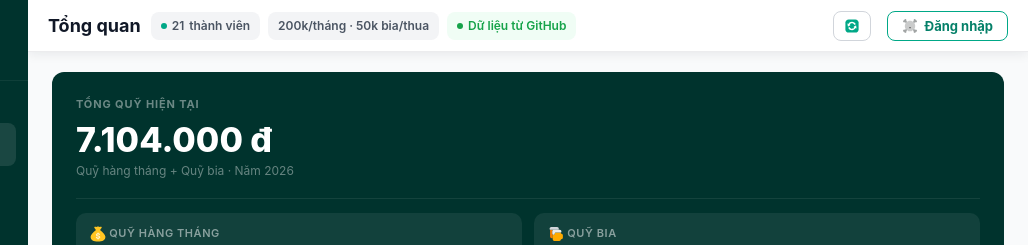
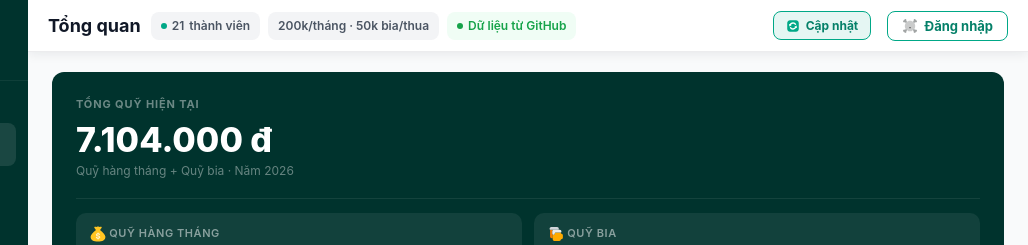
Before and after one commit to ductran146/fc-sunday, a plain HTML site: page index.html in a window 1280 px wide. Shown: the top 245 px of the page, 252-1280 px from the left. Drawn offline with nearby package versions, Linux system fonts and the light colour scheme; a web font is replaced by a local one.

Commit message:
Add files via upload

```diff
--- a/app.js
+++ b/app.js
@@ -367,18 +367,21 @@ function _initPWA() {
 }
 
 async function refreshData() {
-  const btn = $el('btn-refresh');
-  if (btn) { btn.textContent = '⏳'; btn.disabled = true; }
+  const btn   = $el('btn-refresh');
+  const label = $el('refresh-label');
+  if (btn)   btn.disabled = true;
+  if (label) label.textContent = 'Đang tải...';
   const ok = await fetchRemote();
   if (ok) {
     updateDataBadge();
     updateSidebarBadges();
     if (window.renderAll) renderAll();
-    showToast('✅ Đã tải dữ liệu mới nhất', 'green');
+    showToast('✅ Đã cập nhật dữ liệu mới nhất', 'green');
   } else {
     showToast('⚠ Không thể tải — dùng dữ liệu cũ', 'default');
   }
-  if (btn) { btn.textContent = '🔄'; btn.disabled = false; }
+  if (btn)   btn.disabled = false;
+  if (label) label.textContent = 'Cập nhật';
 }
 
 /* ─── PERSISTENCE ────────────────────────────── */
--- a/index.html
+++ b/index.html
@@ -76,7 +76,11 @@
         </div>
         <button class="btn btn-p btn-sm tb-desktop-only" id="btn-gh-sync" onclick="syncToGitHub()" style="display:none;background:var(--p-950);border-color:var(--p-950)">☁ Đồng bộ GitHub</button>
         <button class="btn btn-g btn-sm tb-desktop-only" id="btn-gh-cfg" onclick="openGHSetup()" style="display:none" title="Cấu hình GitHub">⚙</button>
-        <button class="btn btn-g btn-sm tb-desktop-only" id="btn-refresh" onclick="refreshData()" title="Tải lại dữ liệu mới nhất" style="padding:6px 10px"><svg width="16" height="16" viewBox="0 0 40 40" fill="none" xmlns="http://www.w3.org/2000/svg"><path d="M28.5 3.5H11.5C7.08 3.5 3.5 7.08 3.5 11.5V28.5C3.5 32.92 7.08 36.5 11.5 36.5H28.5C32.92 36.5 36.5 32.92 36.5 28.5V11.5C36.5 7.08 32.92 3.5 28.5 3.5Z" fill="#00A887"/><path d="M30.32 25.95L28.97 25.3C27.16 28.36 23.83 30.41 20.02 30.41C15.99 30.41 12.49 28.1 10.76 24.74C10.64 24.5 10.73 24.22 10.96 24.09L13.34 22.71C13.59 22.57 13.9 22.68 14.03 22.94C15.12 25.14 17.4 26.67 20.02 26.67C22.34 26.67 24.4 25.47 25.59 23.66L24.39 23.08C23.93 22.85 23.9 22.2 24.35 21.94L29.44 19C29.83 18.77 30.33 19.01 30.4 19.46L31.24 25.28C31.32 25.79 30.79 26.18 30.32 25.95Z" fill="white"/><path d="M29.04 15.91L26.66 17.29C26.41 17.43 26.1 17.32 25.97 17.06C24.88 14.86 22.6 13.33 19.98 13.33C17.66 13.33 15.6 14.53 14.41 16.34L15.61 16.92C16.07 17.15 16.1 17.8 15.65 18.06L10.56 21C10.17 21.23 9.67 20.99 9.6 20.54L8.76 14.72C8.68 14.21 9.21 13.82 9.68 14.05L11.03 14.7C12.84 11.64 16.17 9.59 19.98 9.59C24.01 9.59 27.51 11.9 29.24 15.26C29.36 15.5 29.27 15.78 29.04 15.91Z" fill="white"/></svg></button>
+        <button id="btn-refresh" onclick="refreshData()"
+          style="display:flex;align-items:center;gap:6px;padding:6px 12px;border-radius:8px;background:rgba(0,168,135,.1);border:1.5px solid var(--p-600);color:var(--p-700);font-size:12px;font-weight:700;font-family:inherit;cursor:pointer;white-space:nowrap;flex-shrink:0">
+          <svg width="14" height="14" viewBox="0 0 40 40" fill="none"><path d="M28.5 3.5H11.5C7.08 3.5 3.5 7.08 3.5 11.5V28.5C3.5 32.92 7.08 36.5 11.5 36.5H28.5C32.92 36.5 36.5 32.92 36.5 28.5V11.5C36.5 7.08 32.92 3.5 28.5 3.5Z" fill="#00A887"/><path d="M30.32 25.95L28.97 25.3C27.16 28.36 23.83 30.41 20.02 30.41C15.99 30.41 12.49 28.1 10.76 24.74C10.64 24.5 10.73 24.22 10.96 24.09L13.34 22.71C13.59 22.57 13.9 22.68 14.03 22.94C15.12 25.14 17.4 26.67 20.02 26.67C22.34 26.67 24.4 25.47 25.59 23.66L24.39 23.08C23.93 22.85 23.9 22.2 24.35 21.94L29.44 19C29.83 18.77 30.33 19.01 30.4 19.46L31.24 25.28C31.32 25.79 30.79 26.18 30.32 25.95Z" fill="white"/><path d="M29.04 15.91L26.66 17.29C26.41 17.43 26.1 17.32 25.97 17.06C24.88 14.86 22.6 13.33 19.98 13.33C17.66 13.33 15.6 14.53 14.41 16.34L15.61 16.92C16.07 17.15 16.1 17.8 15.65 18.06L10.56 21C10.17 21.23 9.67 20.99 9.6 20.54L8.76 14.72C8.68 14.21 9.21 13.82 9.68 14.05L11.03 14.7C12.84 11.64 16.17 9.59 19.98 9.59C24.01 9.59 27.51 11.9 29.24 15.26C29.36 15.5 29.27 15.78 29.04 15.91Z" fill="white"/></svg>
+          <span id="refresh-label">Cập nhật</span>
+        </button>
         <div class="tb-more-wrap">
           <button class="tb-more-btn" onclick="toggleMoreMenu()">···</button>
           <div class="tb-more-menu" id="more-menu">
```
